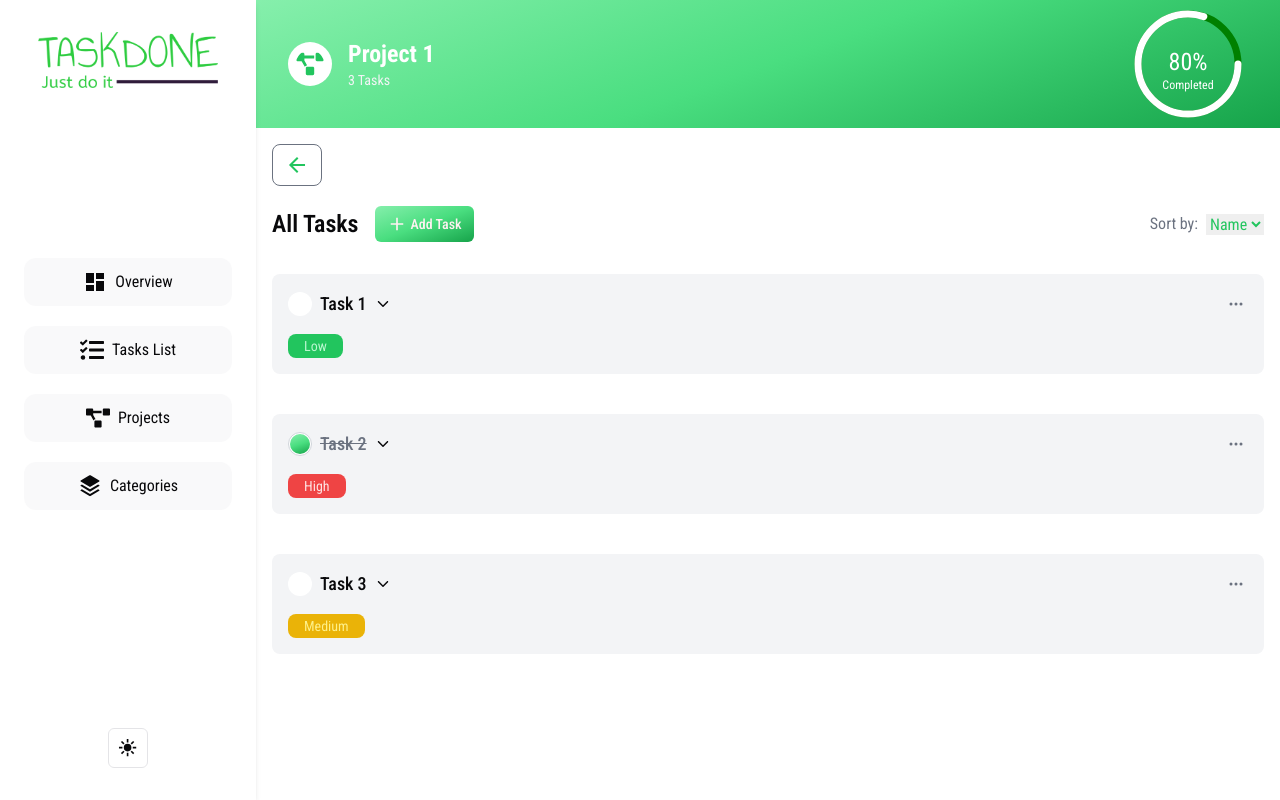
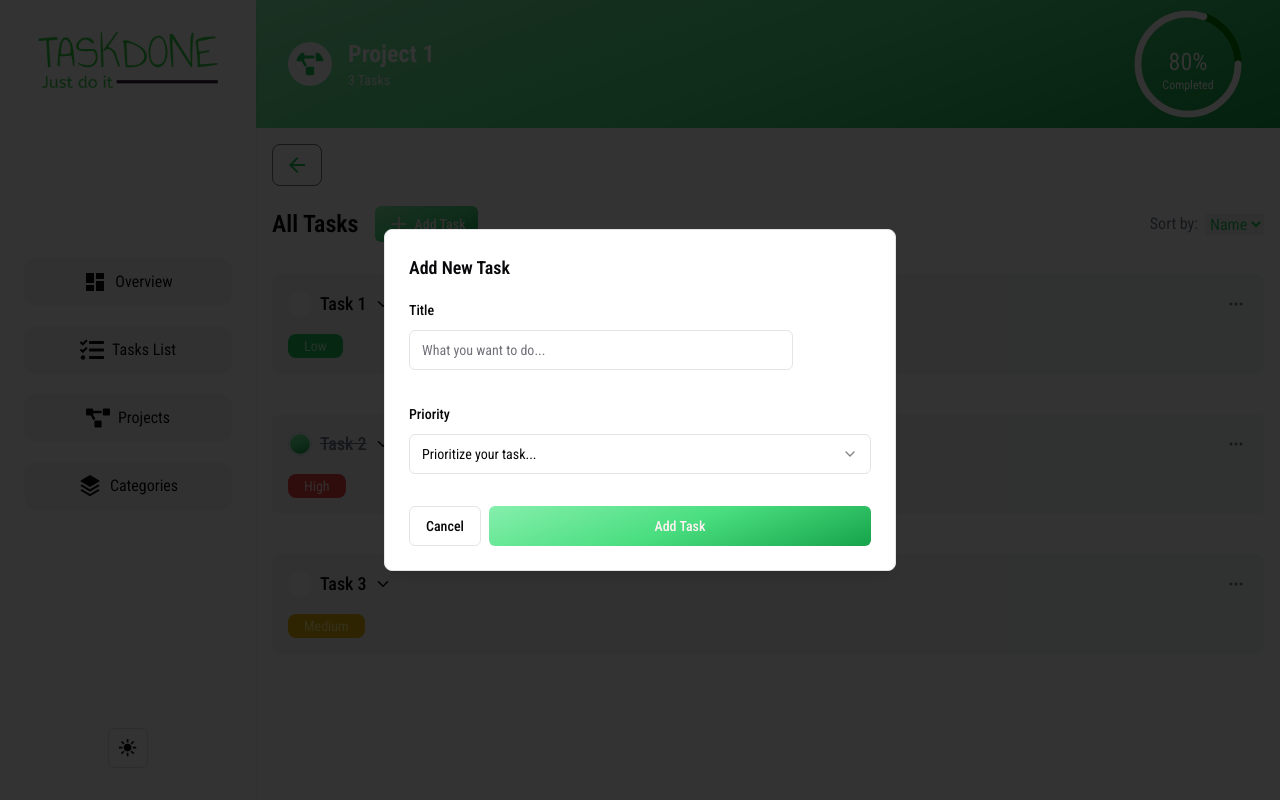
Before and after one commit to mmaazkhanhere/task-done, a Next.js app in the folder frontend/: page /projects/1 in a window 1280 px wide. Both pictures are taken after a click on the button "Add Task". Built offline with nearby package versions, Linux system fonts and the light colour scheme.

Commit message:
adding task form

```diff
--- /dev/null
+++ b/frontend/src/app/(routes)/(projects)/projects/[projectId]/_components/add-project-task.tsx
@@ -0,0 +1,194 @@
+"use client";
+
+import React, { useState } from "react";
+import { zodResolver } from "@hookform/resolvers/zod";
+import { useForm } from "react-hook-form";
+import { z } from "zod";
+
+import {
+	AlertDialog,
+	AlertDialogAction,
+	AlertDialogCancel,
+	AlertDialogContent,
+	AlertDialogFooter,
+	AlertDialogHeader,
+	AlertDialogTitle,
+	AlertDialogTrigger,
+} from "@/components/ui/alert-dialog";
+
+import {
+	Form,
+	FormControl,
+	FormField,
+	FormItem,
+	FormLabel,
+	FormMessage,
+} from "@/components/ui/form";
+
+import {
+	Select,
+	SelectContent,
+	SelectItem,
+	SelectTrigger,
+	SelectValue,
+} from "@/components/ui/select";
+
+import { Button } from "@/components/ui/button";
+
+import {
+	IoAdd,
+	IoAirplane,
+	IoCafe,
+	IoCar,
+	IoFitness,
+	IoFootball,
+	IoGlobe,
+	IoHeart,
+	IoHome,
+	IoLaptop,
+	IoMusicalNote,
+	IoBody,
+	IoBusiness,
+	IoSchool,
+	IoBook,
+	IoCode,
+	IoGameController,
+} from "react-icons/io5";
+
+import { Input } from "@/components/ui/input";
+import { cn } from "@/lib/utils";
+
+type Props = {};
+
+const icons = [
+	{ name: "Personal", component: IoBody },
+	{ name: "Business", component: IoBusiness },
+	{ name: "School", component: IoSchool },
+	{ name: "Travel", component: IoAirplane },
+	{ name: "Cafe", component: IoCafe },
+	{ name: "Transport", component: IoCar },
+	{ name: "Fitness", component: IoFitness },
+	{ name: "Sports", component: IoFootball },
+	{ name: "Global", component: IoGlobe },
+	{ name: "Health", component: IoHeart },
+	{ name: "Home", component: IoHome },
+	{ name: "Tech", component: IoLaptop },
+	{ name: "Music", component: IoMusicalNote },
+	{ name: "Book", component: IoBook },
+	{ name: "Code", component: IoCode },
+	{ name: "Gaming", component: IoGameController },
+];
+
+const formSchema = z.object({
+	title: z.string().min(2, {
+		message: "Task title must be at least 2 characters.",
+	}),
+	priority: z.string().min(1, {
+		message: "Please assign priority.",
+	}),
+});
+
+const AddProjectTask = (props: Props) => {
+	const [selectedIcon, setSelectedIcon] = useState("Personal");
+
+	const form = useForm<z.infer<typeof formSchema>>({
+		resolver: zodResolver(formSchema),
+		defaultValues: {
+			title: "",
+			priority: "",
+		},
+	});
+
+	function onSubmit(values: z.infer<typeof formSchema>) {
+		// Do something with the form values.
+		// ✅ This will be type-safe and validated.
+		console.log(values);
+	}
+
+	return (
+		<AlertDialog>
+			<AlertDialogTrigger asChild>
+				<Button
+					size="sm"
+					className="flex items-center justify-center gap-1 text-xs md:text-sm dark:text-white"
+				>
+					<IoAdd size={24} className="hidden md:block" />
+					Add Task
+				</Button>
+			</AlertDialogTrigger>
+			<AlertDialogContent>
+				<AlertDialogHeader>
+					<AlertDialogTitle>Add New Task</AlertDialogTitle>
+				</AlertDialogHeader>
+				<Form {...form}>
+					<form
+						onSubmit={form.handleSubmit(onSubmit)}
+						className="space-y-8"
+					>
+						<FormField
+							control={form.control}
+							name="title"
+							render={({ field }) => (
+								<FormItem>
+									<FormLabel>Title</FormLabel>
+									<FormControl>
+										<Input
+											placeholder="What you want to do..."
+											className=" w-96"
+											{...field}
+										/>
+									</FormControl>
+									<FormMessage />
+								</FormItem>
+							)}
+						/>
+
+						<FormField
+							control={form.control}
+							name="priority"
+							render={({ field }) => (
+								<FormItem>
+									<FormLabel>Priority</FormLabel>
+									<Select
+										onValueChange={field.onChange}
+										defaultValue={field.value}
+									>
+										<FormControl>
+											<SelectTrigger>
+												<SelectValue placeholder="Prioritize your task..." />
+											</SelectTrigger>
+										</FormControl>
+										<SelectContent>
+											<SelectItem value="hidh">
+												High
+											</SelectItem>
+											<SelectItem value="medium">
+												Medium
+											</SelectItem>
+											<SelectItem value="low">
+												Low
+											</SelectItem>
+										</SelectContent>
+									</Select>
+									<FormMessage />
+								</FormItem>
+							)}
+						/>
+						<AlertDialogFooter>
+							<AlertDialogCancel>Cancel</AlertDialogCancel>
+							<AlertDialogAction
+								aria-label="Add Task button"
+								type="submit"
+								className="w-full dark:text-white"
+							>
+								Add Task
+							</AlertDialogAction>
+						</AlertDialogFooter>
+					</form>
+				</Form>
+			</AlertDialogContent>
+		</AlertDialog>
+	);
+};
+
+export default AddProjectTask;
--- a/frontend/src/app/(routes)/(projects)/projects/[projectId]/_components/project-details-topbar.tsx
+++ b/frontend/src/app/(routes)/(projects)/projects/[projectId]/_components/project-details-topbar.tsx
@@ -6,6 +6,7 @@ import { Button } from "@/components/ui/button";
 
 import { IoMdAdd, IoMdArrowBack } from "react-icons/io";
 import { useRouter } from "next/navigation";
+import AddProjectTask from "./add-project-task";
 
 type Props = {};
 
@@ -32,13 +33,7 @@ const ProjectDetailsTopBar = (props: Props) => {
 			<div className="flex items-center justify-between w-full">
 				<div className="flex items-center gap-x-4">
 					<h2 className="text-2xl font-semibold">All Tasks</h2>
-					<Button
-						size="sm"
-						className="flex items-center justify-center dark:text-white gap-x-1"
-					>
-						<IoMdAdd className="w-6 h-6 md:w-5 md:h-5" />
-						<p className="hidden md:block">Add Task</p>
-					</Button>
+					<AddProjectTask />
 				</div>
 				<div className="flex items-center gap-2">
 					<p className="text-gray-500">Sort by:</p>
```
